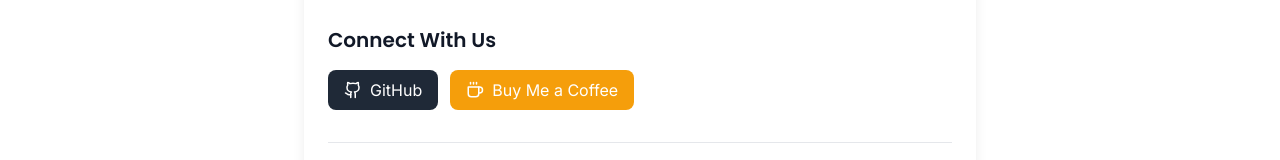
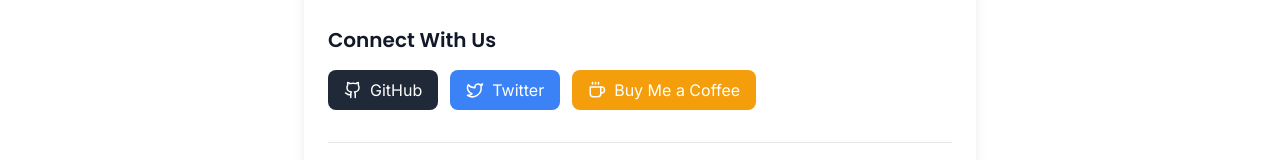
Before and after one commit to cidkagenou198/Lofi_music-Weather-App, a React (Vite) app: page /about in a window 1280 px wide. Shown: the part 854-1014 px from the top of the page. Built offline with nearby package versions, Linux system fonts and the light colour scheme; no server answers.

Commit message:
Update AboutPage.tsx

```diff
--- a/src/pages/AboutPage.tsx
+++ b/src/pages/AboutPage.tsx
@@ -70,6 +70,10 @@
                   <Github size={18} className="mr-2" />
                   GitHub
                 </a>
+                  <a href="https://x.com/cidkagenou198?t=iR0AieFM-RWuDHptxm0WdA&s=09" className="flex items-center px-4 py-2 rounded-lg bg-blue-500 text-white hover:bg-blue-600 transition-colors">
+                    <Twitter size={18} className="mr-2" />
+                        Twitter
+                 </a>
 
                 <a href="https://buymeacoffee.com/cidkagenou" className="flex items-center px-4 py-2 rounded-lg bg-accent-500 text-white hover:bg-accent-600 transition-colors">
                   <Coffee size={18} className="mr-2" />
```
